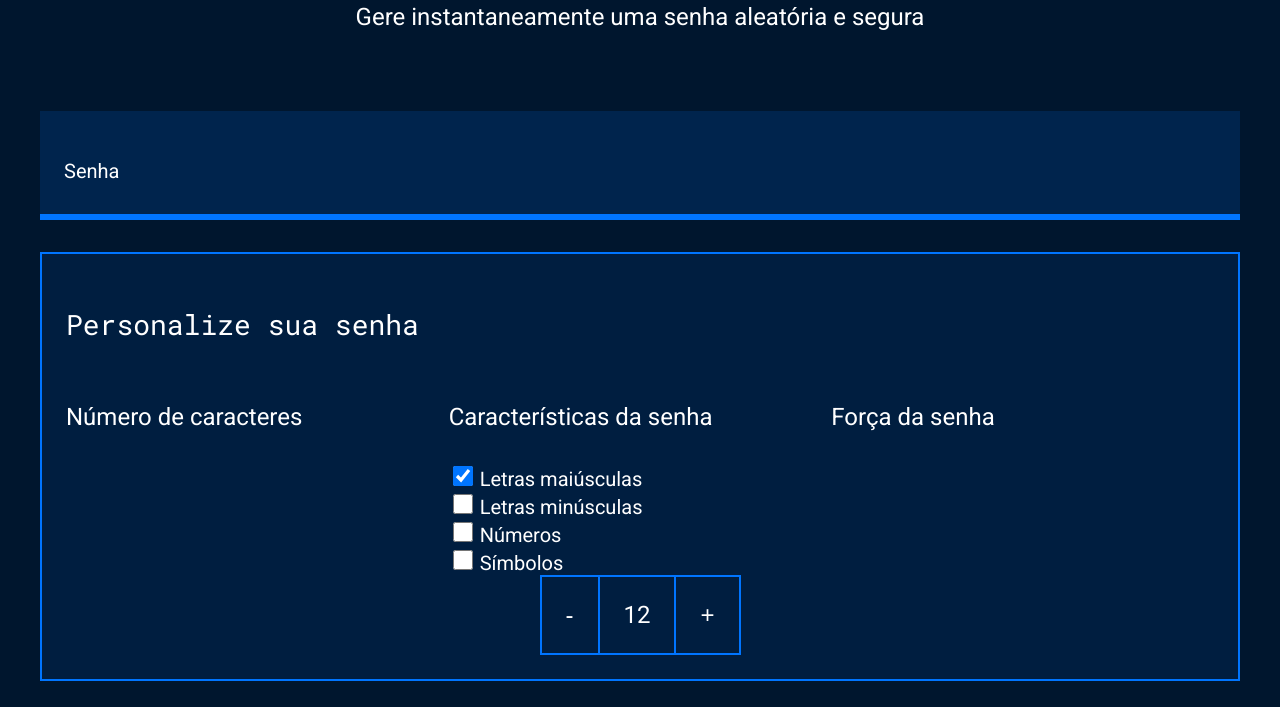
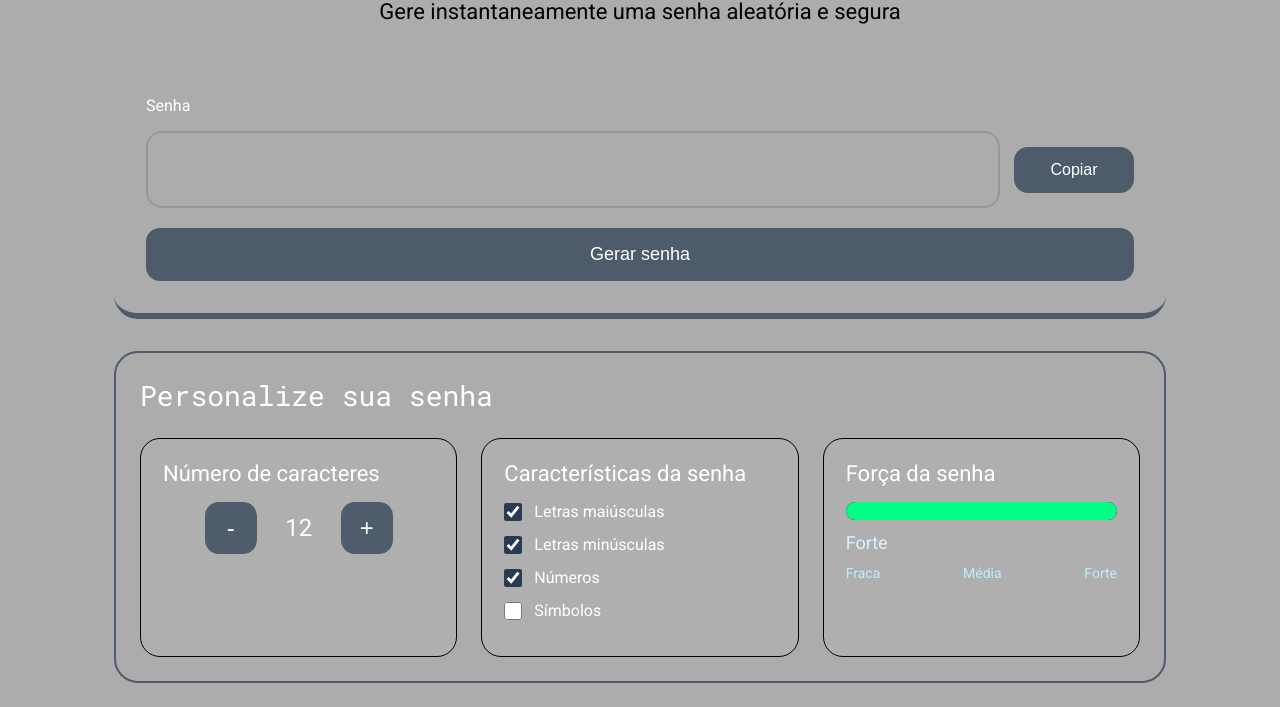
Before and after one commit to PedroTeresin/Seguran-a-Digital, a plain HTML site: page index.html in a window 1280 px wide. Shown: the part 215-922 px from the top of the page. Drawn offline with Linux system fonts and the light colour scheme.

Commit message:
Finalização

```diff
--- a/index.html
+++ b/index.html
@@ -11,53 +11,69 @@
 <body>
     <section class="conteudo">
         <div class="conteudo-titulo">
-            <img src="unlock.svg" alt="cadeado fechado">
+            <img src="unlock.svg" alt="Ícone de cadeado" id="cadeado" class="titulo-icone">
             <h2 class="titulo-principal">Gerador de senhas</h2>
             <h3 class="titulo-secundario">Gere instantaneamente uma senha aleatória e segura</h3>
         </div>
+
         <div class="conteudo-senha">
-            <label for="senha">Senha</label>
-            <input name="senha" type="text" id="campo-senha">
+            <label for="campo-senha">Senha</label>
+            <div class="senha-wrapper">
+                <input name="senha" type="text" id="campo-senha" readonly>
+                <button type="button" id="botao-copiar" class="botao-copiar">Copiar</button>
             </div>
+            <button type="button" id="botao-gerar" class="botao-gerar">Gerar senha</button>
+        </div>
+
         <div class="parametro">
             <h3 class="parametro-titulo">Personalize sua senha</h3>
             <div class="parametro-coluna__senha">
                 <div class="parametro-senha">
                     <h4 class="parametro-senha__titulo">Número de caracteres</h4>
+                    <div class="parametro-senha-botoes">
+                        <button type="button" class="parametro-senha__botao" id="diminuir">-</button>
+                        <p class="parametro-senha__texto" id="tamanho-senha">12</p>
+                        <button type="button" class="parametro-senha__botao" id="aumentar">+</button>
                     </div>
+                </div>
+
                 <div class="parametro-senha">
                     <h4 class="parametro-senha__titulo">Características da senha</h4>
                     <div class="parametro-senha-checkbox">
-        <input name="maiusculo" type="checkbox" class="checkbox" checked>
+                        <input id="maiusculo" name="maiusculo" type="checkbox" class="checkbox" checked>
                         <label for="maiusculo">Letras maiúsculas</label>
                     </div>
                     <div class="parametro-senha-checkbox">
-        <input name="minusculo" type="checkbox" class="checkbox">
+                        <input id="minusculo" name="minusculo" type="checkbox" class="checkbox" checked>
                         <label for="minusculo">Letras minúsculas</label>
                     </div>
                     <div class="parametro-senha-checkbox">
-        <input name="numero" type="checkbox" class="checkbox">
+                        <input id="numero" name="numero" type="checkbox" class="checkbox" checked>
                         <label for="numero">Números</label>
                     </div>
                     <div class="parametro-senha-checkbox">
-        <input name="simbolo" type="checkbox" class="checkbox">
+                        <input id="simbolo" name="simbolo" type="checkbox" class="checkbox">
                         <label for="simbolo">Símbolos</label>
                     </div>
                 </div>
+
                 <div class="parametro-senha">
                     <h4 class="parametro-senha__titulo">Força da senha</h4>
+                    <div class="barra">
+                        <div class="forca" id="barra-forca"></div>
                     </div>
+                    <p class="forca-texto" id="texto-forca">Fraca</p>
+                    <div class="parametro-senha-textos">
+                        <p>Fraca</p>
+                        <p>Média</p>
+                        <p>Forte</p>
                     </div>
-        <div class="parametro-senha">
-
-    <div class="parametro-senha-botoes">
-        <button class="parametro-senha__botao">-</button>
-        <p class="parametro-senha__texto">12</p>
-        <button class="parametro-senha__botao">+</button>
                 </div>
             </div>
         </div>
     </section>
+
+    <script src="main.js"></script>
 </body>
 
 </html>
--- a/main.js
+++ b/main.js
@@ -0,0 +1,152 @@
+const campoSenha = document.querySelector('#campo-senha');
+const botaoGerar = document.querySelector('#botao-gerar');
+const botaoCopiar = document.querySelector('#botao-copiar');
+const diminuir = document.querySelector('#diminuir');
+const aumentar = document.querySelector('#aumentar');
+const tamanhoSenha = document.querySelector('#tamanho-senha');
+const barraForca = document.querySelector('#barra-forca');
+const textoForca = document.querySelector('#texto-forca');
+const checkboxMaiusculo = document.querySelector('#maiusculo');
+const checkboxMinusculo = document.querySelector('#minusculo');
+const checkboxNumero = document.querySelector('#numero');
+const checkboxSimbolo = document.querySelector('#simbolo');
+
+const sets = {
+  maiusculo: 'ABCDEFGHIJKLMNOPQRSTUVWXYZ',
+  minusculo: 'abcdefghijklmnopqrstuvwxyz',
+  numero: '0123456789',
+  simbolo: '!@#$%^&*()_+[]{}|;:,.<>?/'
+};
+
+const minLength = 4;
+const maxLength = 32;
+let tamanho = 12;
+
+function atualizarTamanho() {
+  tamanhoSenha.textContent = String(tamanho);
+  atualizarIndicadorDeForca();
+}
+
+function obterOpcoesSelecionadas() {
+  return [
+    checkboxMaiusculo,
+    checkboxMinusculo,
+    checkboxNumero,
+    checkboxSimbolo
+  ].filter(input => input.checked).map(input => input.id);
+}
+
+function criarSenha() {
+  const opcoes = obterOpcoesSelecionadas();
+
+  if (opcoes.length === 0) {
+    alert('Selecione ao menos uma característica para gerar a senha.');
+    return '';
+  }
+
+  let charset = opcoes.map(chave => sets[chave]).join('');
+  let senha = '';
+
+  for (let i = 0; i < tamanho; i += 1) {
+    const indice = Math.floor(Math.random() * charset.length);
+    senha += charset[indice];
+  }
+
+  return senha;
+}
+
+function definirForca(senha) {
+  const opcoes = obterOpcoesSelecionadas().length;
+  const comprimento = senha.length;
+  let nivel = 'fraca';
+  let largura = '30%';
+  let cor = '#E71B32';
+
+  if (comprimento >= 12 && opcoes >= 3) {
+    nivel = 'forte';
+    largura = '100%';
+    cor = '#00FF85';
+  } else if (comprimento >= 8 && opcoes >= 2) {
+    nivel = 'media';
+    largura = '65%';
+    cor = '#FAF408';
+  }
+
+  barraForca.style.width = largura;
+  barraForca.style.backgroundColor = cor;
+  textoForca.textContent = nivel === 'fraca' ? 'Fraca' : nivel === 'media' ? 'Média' : 'Forte';
+}
+
+function atualizarIndicadorDeForca() {
+  const senhaAtual = campoSenha.value;
+
+  if (senhaAtual) {
+    definirForca(senhaAtual);
+    return;
+  }
+
+  const opcoes = obterOpcoesSelecionadas().length;
+  let nivel = 'fraca';
+  let largura = '30%';
+  let cor = '#E71B32';
+
+  if (tamanho >= 12 && opcoes >= 3) {
+    nivel = 'forte';
+    largura = '100%';
+    cor = '#00FF85';
+  } else if (tamanho >= 8 && opcoes >= 2) {
+    nivel = 'media';
+    largura = '65%';
+    cor = '#FAF408';
+  }
+
+  barraForca.style.width = largura;
+  barraForca.style.backgroundColor = cor;
+  textoForca.textContent = nivel === 'fraca' ? 'Fraca' : nivel === 'media' ? 'Média' : 'Forte';
+}
+
+botaoGerar.addEventListener('click', () => {
+  const senha = criarSenha();
+
+  if (senha) {
+    campoSenha.value = senha;
+    definirForca(senha);
+  }
+});
+
+botaoCopiar.addEventListener('click', async () => {
+  if (!campoSenha.value) {
+    alert('Gere uma senha antes de copiar.');
+    return;
+  }
+
+  try {
+    await navigator.clipboard.writeText(campoSenha.value);
+    botaoCopiar.textContent = 'Copiado!';
+    setTimeout(() => {
+      botaoCopiar.textContent = 'Copiar';
+    }, 1200);
+  } catch (error) {
+    alert('Não foi possível copiar a senha.');
+  }
+});
+
+diminuir.addEventListener('click', () => {
+  if (tamanho > minLength) {
+    tamanho -= 1;
+    atualizarTamanho();
+  }
+});
+
+aumentar.addEventListener('click', () => {
+  if (tamanho < maxLength) {
+    tamanho += 1;
+    atualizarTamanho();
+  }
+});
+
+[checkboxMaiusculo, checkboxMinusculo, checkboxNumero, checkboxSimbolo].forEach(input => {
+  input.addEventListener('change', atualizarIndicadorDeForca);
+});
+
+atualizarTamanho();
--- a/style.css
+++ b/style.css
@@ -1,123 +1,252 @@
 @import url('https://fonts.googleapis.com/css2?family=Roboto&family=Roboto+Mono&display=swap');
 
-:root{
-    --branco: white;
-    --cor-de-fundo: #00162E;
-    --fundo-senha: #00244D;
-    --fundo-texto: #001E40;
-    --borda: #0075FF;
+:root {
+    --branco: #ffffff;
+    --cor-de-fundo: #acacac;
+    --fundo-senha: #516a88
+    --fundo-texto: #516a88;
+    --borda: #283b52b4;
     --roboto: 'Roboto', sans-serif;
     --roboto-mono: 'Roboto Mono', monospace;
 }
 
-*{
+* {
+    box-sizing: border-box;
+    margin: 0;
+    padding: 0;
     font-weight: 400;
 }
 
-body{
+body {
     color: var(--branco);
     background-color: var(--cor-de-fundo);
     font-family: var(--roboto);
+    min-height: 100vh;
 }
 
-.titulo-principal{
-    font-family: var(--roboto-mono);
-    font-size: 32px;
+.conteudo {
+    max-width: 1100px;
+    margin: 0 auto;
+    padding: 24px;
 }
 
-.titulo-secundario{
-    font-size: 24px;
+.conteudo-titulo {
+    text-align: center;
+    margin-top: 64px;
 }
 
-.conteudo-titulo{
-    text-align: center;
-    margin-top: 80px;
+.titulo-icone {
+    display: block;
+    margin: 0 auto 18px;
+    width: 48px;
+    height: auto;
 }
 
-.conteudo-senha{
-    margin-top: 80px;
+.titulo-principal {
+    font-family: var(--roboto-mono);
+    font-size: 36px;
+    margin-bottom: 12px;
+}
+
+.titulo-secundario {
+    font-size: 22px;
+    color: #000000;
+}
+
+.conteudo-senha {
+    margin-top: 40px;
     background: var(--fundo-senha);
-    padding: 24px;
+    padding: 28px;
+    border-radius: 24px;
     border-bottom: 6px solid var(--borda);
 }
 
-#campo-senha{
+.senha-wrapper {
+    display: flex;
+    gap: 14px;
+    flex-wrap: wrap;
+    align-items: center;
+    margin-top: 16px;
+}
+
+#campo-senha {
     background-color: var(--fundo-senha);
+    border: 2px solid rgba(0, 0, 0, 0.12);
+    color: var(--branco);
+    font-family: var(--roboto-mono);
+    font-size: 28px;
+    width: 100%;
+    padding: 18px 16px;
+    border-radius: 16px;
+}
+
+#campo-senha:focus {
+    outline: none;
+    border-color: var(--borda);
+}
+
+.botao-gerar,
+.botao-copiar,
+.parametro-senha__botao {
+    background-color: var(--borda);
     border: none;
     color: var(--branco);
-    font-family: var(--roboto-mono);
-    font-size: 40px;
-    width: 70%;
+    cursor: pointer;
+    border-radius: 14px;
+    transition: filter 0.2s ease;
 }
 
-#campo-senha:focus{
-    outline: none;
+.botao-gerar {
+    margin-top: 20px;
+    width: 100%;
+    padding: 16px;
+    font-size: 18px;
 }
 
-.conteudo{
-    max-width: 1200px;
-    margin: 0 auto;
+.botao-copiar {
+    padding: 14px 18px;
+    font-size: 16px;
+    min-width: 120px;
 }
 
-.parametro{
+.botao-gerar:hover,
+.botao-copiar:hover,
+.parametro-senha__botao:hover {
+    filter: brightness(1.1);
+}
+
+.parametro {
     background-color: var(--fundo-texto);
     border: 2px solid var(--borda);
     margin-top: 32px;
     padding: 24px;
+    border-radius: 24px;
 }
 
-.parametro-titulo{
+.parametro-titulo {
     font-family: var(--roboto-mono);
     font-size: 28px;
+    margin-bottom: 24px;
 }
 
-.parametro-senha__titulo{
-    font-size:24px;
+.parametro-coluna__senha {
+    display: flex;
+    flex-direction: column;
+    gap: 24px;
 }
 
-.parametro-coluna__senha{
-    display: flex;
-    flex-direction: column;
-    justify-content: center;
-}
-.parametro-senha{
-    width: 50%;
-    margin: 0 auto;
+.parametro-senha {
+    width: 100%;
+    background: rgba(255, 255, 255, 0.04);
+    border: 1px solid rgb(0, 0, 0);
+    border-radius: 20px;
+    padding: 22px;
 }
 
-.parametro-senha-botoes{
+.parametro-senha__titulo {
+    font-size: 22px;
+    margin-bottom: 16px;
+}
+
+.parametro-senha-botoes {
     display: flex;
+    align-items: center;
+    justify-content: center;
+    gap: 18px;
+}
+
+.parametro-senha__botao {
+    width: 52px;
+    height: 52px;
+    font-size: 24px;
+    display: inline-flex;
+    align-items: center;
     justify-content: center;
 }
 
-.parametro-senha__botao{
-    background-color: var(--fundo-texto);
-    color: var(--branco);
-    border: 2px solid var(--borda);
-    padding: 24px;
+.parametro-senha__texto {
     font-size: 24px;
-    cursor: pointer;
+    min-width: 48px;
+    text-align: center;
 }
 
-.parametro-senha__texto{
-    padding: 24px;
-    border-top: 2px solid var(--borda);
-    border-bottom: 2px solid var(--borda);
-    margin: 0;
-    font-size: 24px;
+.parametro-senha-checkbox {
+    display: flex;
+    align-items: center;
+    gap: 12px;
+    margin-bottom: 14px;
 }
 
-label{
-    font-size: 20px;
+.checkbox {
+    width: 18px;
+    height: 18px;
+    accent-color: var(--borda);
 }
 
-.checkbox{
-    width: 20px;
-    height: 20px;
-    cursor: pointer;
+.barra {
+    width: 100%;
+    height: 18px;
+    background: rgba(39, 39, 39, 0.952);
+    border-radius: 12px;
+    overflow: hidden;
+    margin-bottom: 12px;
 }
+
+.forca {
+    height: 100%;
+    width: 0;
+    background: #007bc2;
+    border-radius: 12px;
+    transition: width 0.25s ease, background-color 0.25s ease;
+}
+
+.forca-texto {
+    margin-bottom: 12px;
+    font-size: 18px;
+    color: #d9f1ff;
+}
+
+.parametro-senha-textos {
+    display: flex;
+    justify-content: space-between;
+    gap: 8px;
+    color: rgb(188, 239, 255);
+    font-size: 14px;
+}
+
 @media screen and (min-width: 768px) {
-    .parametro-coluna__senha{
+    .senha-wrapper {
+        flex-wrap: nowrap;
+    }
+
+    .conteudo-senha {
+        padding: 32px;
+    }
+
+    .parametro-coluna__senha {
         flex-direction: row;
+        gap: 24px;
+    }
+
+    .parametro-senha {
+        width: calc(33.333% - 16px);
     }
 }
+
+@media screen and (max-width: 520px) {
+    .titulo-principal {
+        font-size: 30px;
+    }
+
+    .titulo-secundario {
+        font-size: 20px;
+    }
+
+    .botao-gerar {
+        font-size: 16px;
+        padding: 14px;
+    }
+}
+#titulo-icone{
+    color: rgb(35, 50, 99);
+}
```
Lines whose indentation alone changed are shown as unchanged.
